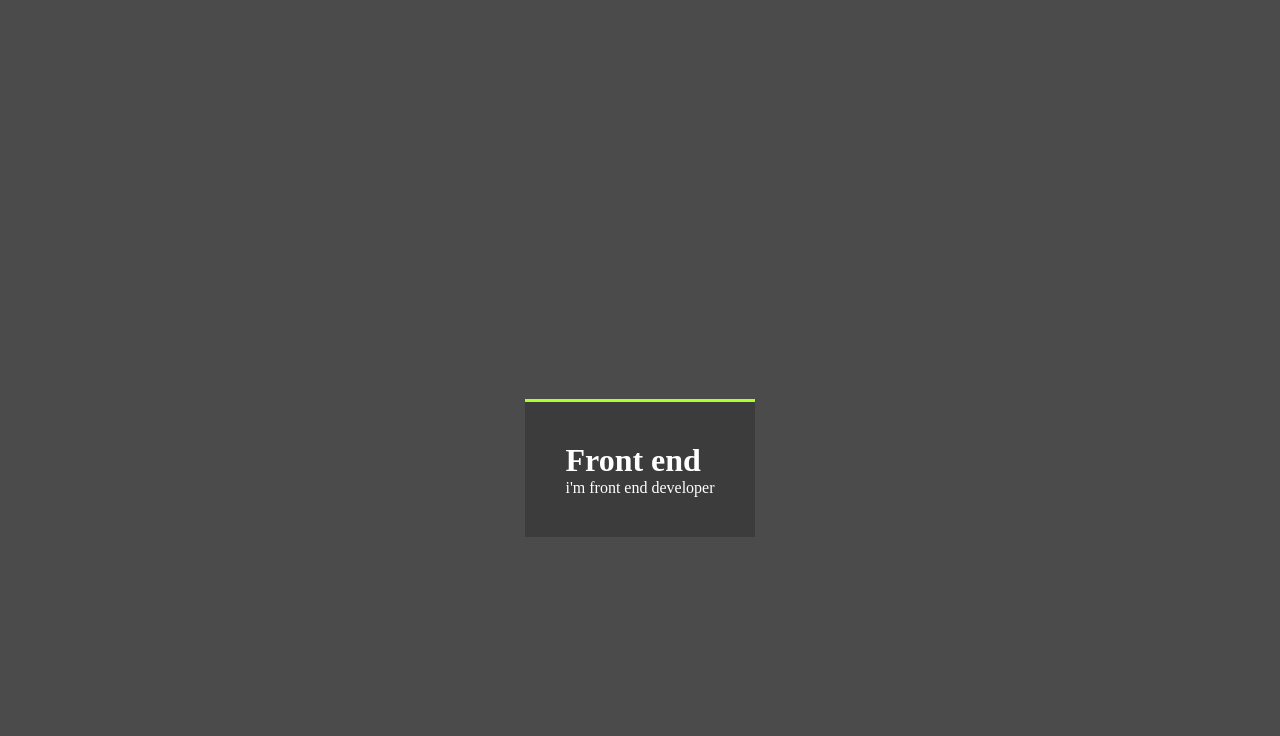
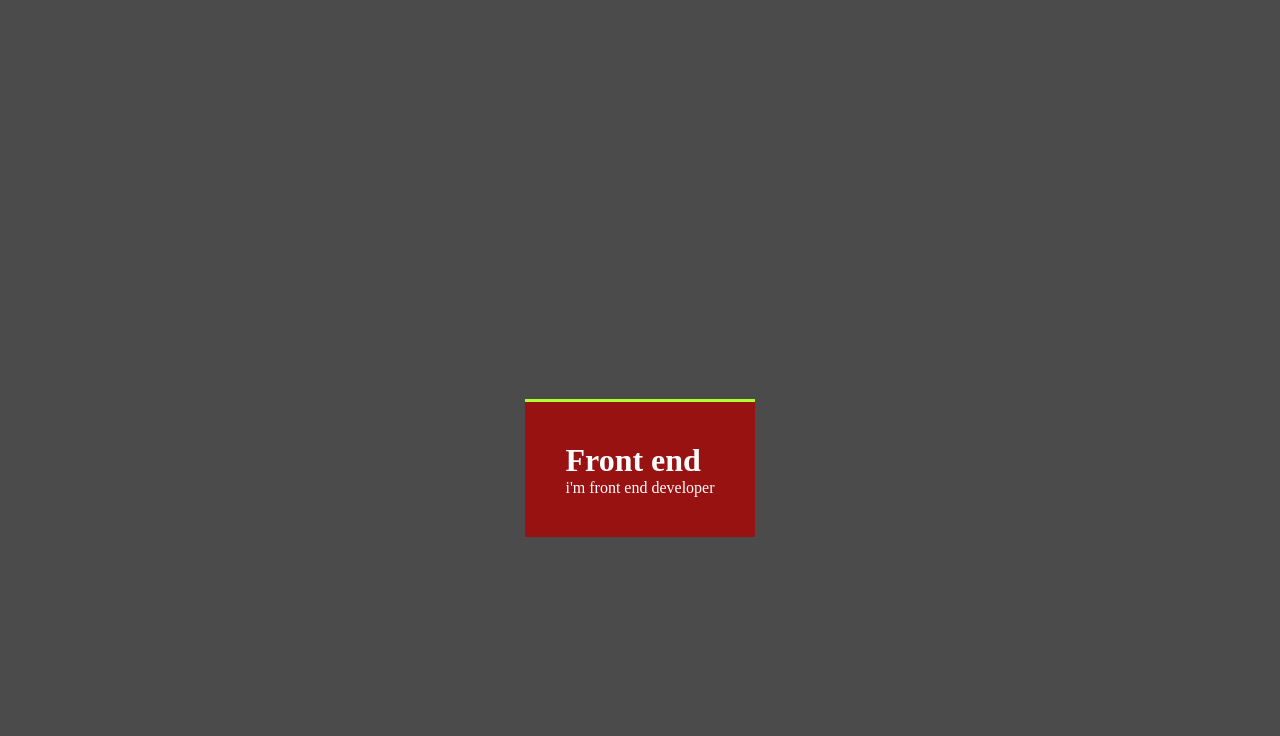
Before and after one commit to DuhaHaded/task_CSS4, a plain HTML site: page index.html in a window 1280 px wide. Shown: the part 64-800 px from the top of the page. Drawn offline with Linux system fonts and the light colour scheme.

Commit message:
Add files via upload

```diff
--- a/CSS/task.css
+++ b/CSS/task.css
@@ -54,7 +54,7 @@ body{
 
 }
 .header-content{
-    background-color: rgba(0,0,0,0.2);
+    background-color: rgba(163, 11, 11, 0.877);
     padding: 40px;
     border-top: 3px solid greenyellow;
 }
```
